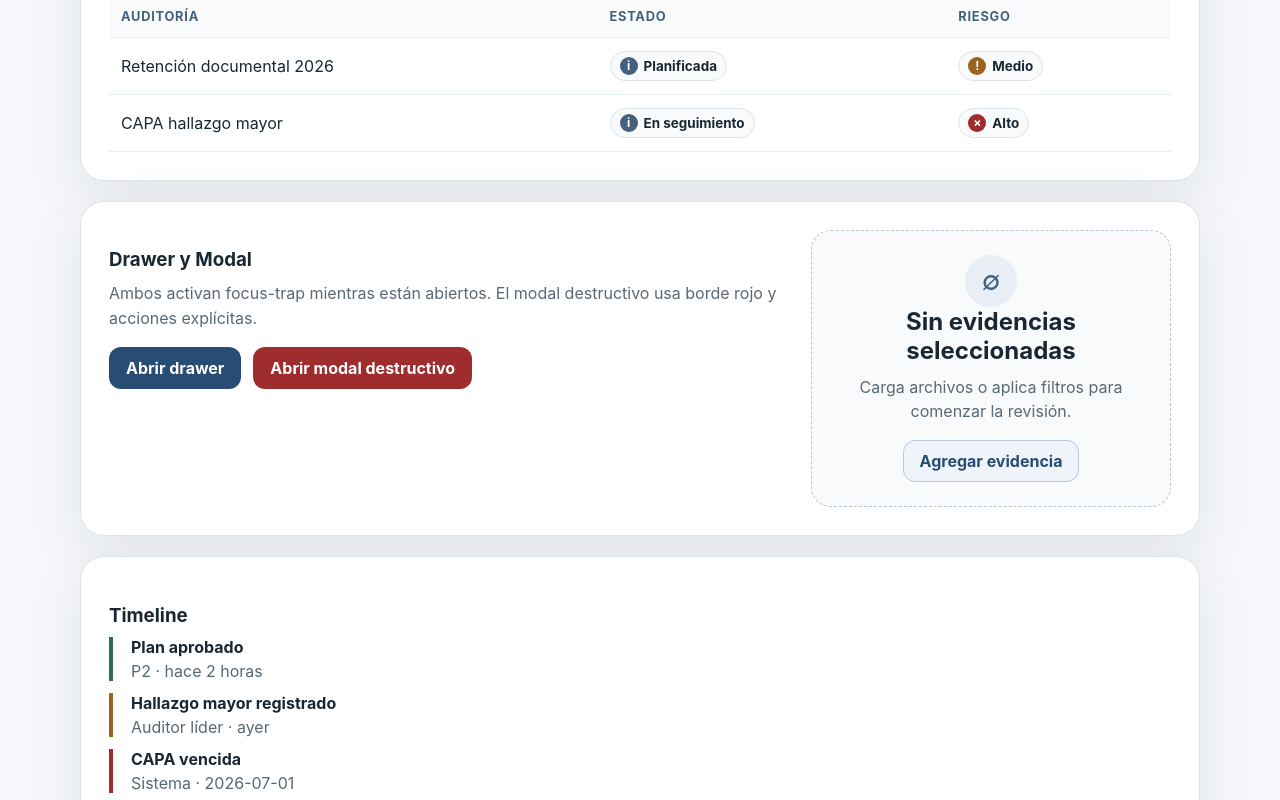
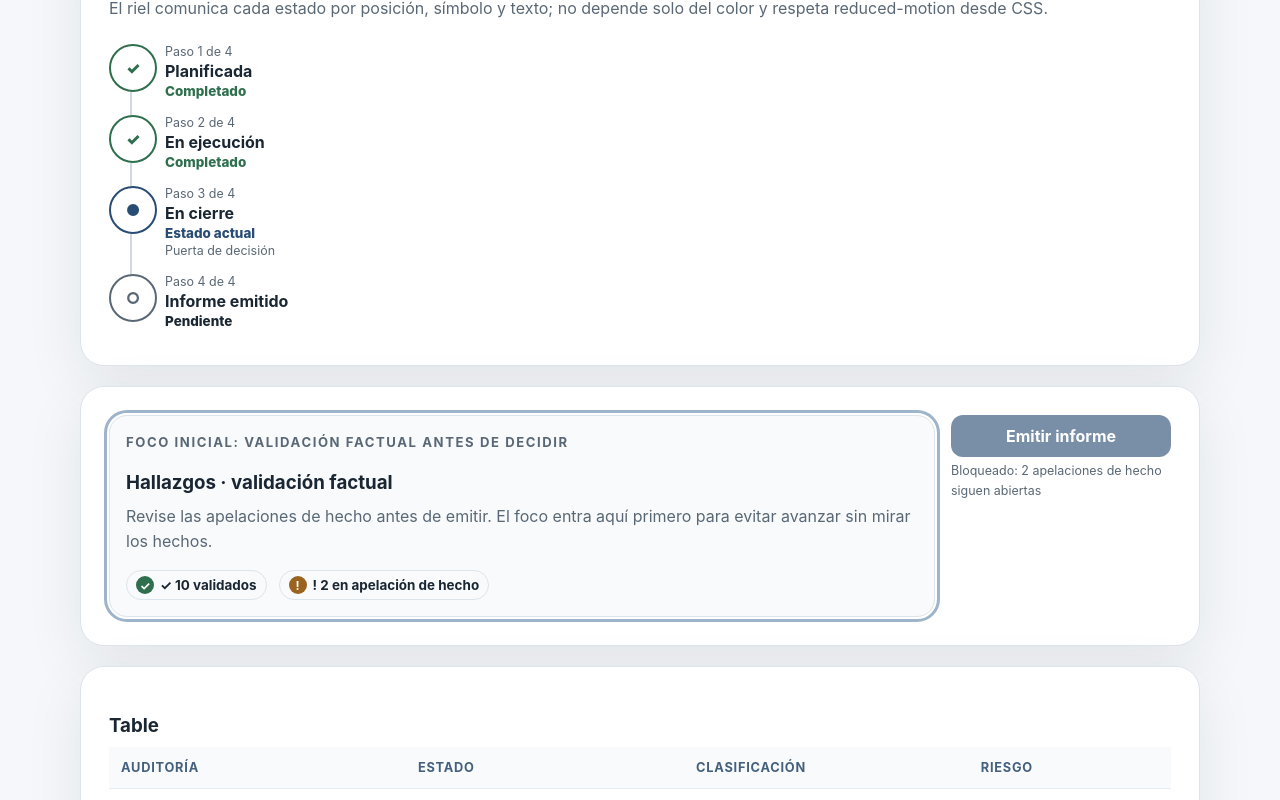
Before and after one commit to jmanuelc87/SGDyPA-frontend, a React (Vite) app: page / in a window 1280 px wide. Shown: the part 2120-2920 px from the top of the page. Built offline with nearby package versions, Linux system fonts and the light colour scheme.

Commit message:
BRI-7 add accessibility baseline primitives

```diff
--- a/src/app/styles.css
+++ b/src/app/styles.css
@@ -470,3 +470,126 @@ h1 {
     padding: 28px 0;
   }
 }
+
+.state-rail ol {
+  display: grid;
+  gap: 0;
+  padding: 0;
+  margin: 0;
+  list-style: none;
+}
+
+.state-rail__item {
+  position: relative;
+  display: grid;
+  grid-template-columns: 44px minmax(0, 1fr);
+  gap: 12px;
+  min-height: 44px;
+  padding: 8px 0;
+}
+
+.state-rail__item:not(:last-child)::after {
+  position: absolute;
+  top: 44px;
+  bottom: -8px;
+  left: 21px;
+  width: 2px;
+  content: '';
+  background: #cfd9e3;
+  transition: background-color 160ms ease;
+}
+
+.state-rail__marker {
+  z-index: 1;
+  display: grid;
+  width: 44px;
+  height: 44px;
+  place-items: center;
+  border: 2px solid currentcolor;
+  border-radius: 50%;
+  color: #5a6875;
+  background: #fff;
+  font-weight: 900;
+}
+
+.state-rail__body {
+  display: grid;
+  gap: 2px;
+  align-content: center;
+}
+
+.state-rail__position,
+.state-rail__body small {
+  color: #5a6875;
+  font-size: 0.78rem;
+}
+
+.state-rail__body > span:not(.state-rail__position) {
+  width: fit-content;
+  font-size: 0.84rem;
+  font-weight: 800;
+}
+
+.state-rail__item--completed .state-rail__marker,
+.state-rail__item--completed .state-rail__body > span:not(.state-rail__position) {
+  color: #2f6f4e;
+}
+
+.state-rail__item--current .state-rail__marker,
+.state-rail__item--current .state-rail__body > span:not(.state-rail__position) {
+  color: #284c73;
+}
+
+.state-rail__item--blocked .state-rail__marker,
+.state-rail__item--blocked .state-rail__body > span:not(.state-rail__position) {
+  color: #9f2d2d;
+}
+
+.decision-gate {
+  display: grid;
+  grid-template-columns: minmax(0, 1fr) minmax(220px, max-content);
+  gap: 16px;
+  align-items: start;
+}
+
+.decision-gate__review {
+  padding: 16px;
+  border: 1px solid #dce4ec;
+  border-radius: 18px;
+  background: #f8fafc;
+}
+
+.decision-gate__review:focus-visible {
+  outline: 3px solid #9db4ca;
+  outline-offset: 2px;
+}
+
+.decision-gate__actions {
+  display: grid;
+  gap: 8px;
+}
+
+@media (prefers-reduced-motion: reduce) {
+  *,
+  *::before,
+  *::after {
+    scroll-behavior: auto !important;
+    transition-duration: 0.01ms !important;
+    animation-duration: 0.01ms !important;
+    animation-iteration-count: 1 !important;
+  }
+}
+
+@media (pointer: coarse) {
+  .filter-chip,
+  .sgd-button,
+  .tag {
+    min-height: 44px;
+  }
+}
+
+@media (max-width: 720px) {
+  .decision-gate {
+    grid-template-columns: 1fr;
+  }
+}
--- a/src/shared/ui/ComponentCatalog.tsx
+++ b/src/shared/ui/ComponentCatalog.tsx
@@ -1,31 +1,62 @@
 import { useState } from 'react';
 import {
   Button,
+  DecisionGate,
   Drawer,
   EmptyState,
   FilterBar,
   MetricStrip,
   Modal,
+  ProcessStateRail,
   Table,
   Tag,
   Timeline,
   type TableColumn,
 } from './primitives';
 
-type AuditRow = { id: string; auditoria: string; estado: string; riesgo: string };
+type AuditRow = {
+  id: string;
+  auditoria: string;
+  estado: string;
+  clasificacion: 'NC mayor' | 'NC menor';
+  riesgo: string;
+};
 
 const rows: AuditRow[] = [
-  { id: 'aud-1', auditoria: 'Retención documental 2026', estado: 'Planificada', riesgo: 'Medio' },
-  { id: 'aud-2', auditoria: 'CAPA hallazgo mayor', estado: 'En seguimiento', riesgo: 'Alto' },
+  {
+    id: 'aud-1',
+    auditoria: 'Retención documental 2026',
+    estado: 'Planificada',
+    clasificacion: 'NC menor',
+    riesgo: 'Medio',
+  },
+  {
+    id: 'aud-2',
+    auditoria: 'CAPA hallazgo mayor',
+    estado: 'En seguimiento',
+    clasificacion: 'NC mayor',
+    riesgo: 'Alto',
+  },
 ];
 
 const columns: TableColumn<AuditRow>[] = [
   { key: 'auditoria', header: 'Auditoría' },
-  { key: 'estado', header: 'Estado', render: (row) => <Tag tone="info">{row.estado}</Tag> },
+  { key: 'estado', header: 'Estado', render: (row) => <Tag tone="info">Estado: {row.estado}</Tag> },
+  {
+    key: 'clasificacion',
+    header: 'Clasificación',
+    render: (row) => (
+      <Tag tone={row.clasificacion === 'NC mayor' ? 'danger' : 'warning'}>
+        Clasificación: {row.clasificacion}
+      </Tag>
+    ),
+  },
   {
     key: 'riesgo',
     header: 'Riesgo',
-    render: (row) => <Tag tone={row.riesgo === 'Alto' ? 'danger' : 'warning'}>{row.riesgo}</Tag>,
+    render: (row) => (
+      <Tag tone={row.riesgo === 'Alto' ? 'danger' : 'warning'}>Riesgo: {row.riesgo}</Tag>
+    ),
   },
 ];
 
@@ -78,6 +109,47 @@ export function ComponentCatalog() {
             { id: 'riesgo', label: 'Riesgo', value: 'Alto' },
           ]}
         />
+      </article>
+
+      <article className="catalog-card">
+        <h3>Baseline accesible para estados legales</h3>
+        <p>
+          El riel comunica cada estado por posición, símbolo y texto; no depende solo del color y
+          respeta reduced-motion desde CSS.
+        </p>
+        <ProcessStateRail
+          states={[
+            { id: 'planificada', label: 'Planificada', status: 'completed' },
+            { id: 'ejecucion', label: 'En ejecución', status: 'completed' },
+            {
+              id: 'cierre',
+              label: 'En cierre',
+              status: 'current',
+              description: 'Puerta de decisión',
+            },
+            { id: 'emitido', label: 'Informe emitido', status: 'pending' },
+          ]}
+        />
+      </article>
+
+      <article className="catalog-card">
+        <DecisionGate
+          title="Hallazgos · validación factual"
+          actions={
+            <Button disabled disabledReason="Bloqueado: 2 apelaciones de hecho siguen abiertas">
+              Emitir informe
+            </Button>
+          }
+        >
+          <p>
+            Revise las apelaciones de hecho antes de emitir. El foco entra aquí primero para evitar
+            avanzar sin mirar los hechos.
+          </p>
+          <div className="inline-demo">
+            <Tag tone="success">✓ 10 validados</Tag>
+            <Tag tone="warning">! 2 en apelación de hecho</Tag>
+          </div>
+        </DecisionGate>
       </article>
 
       <article className="catalog-card">
--- a/src/shared/ui/primitives.tsx
+++ b/src/shared/ui/primitives.tsx
@@ -8,6 +8,27 @@ import {
 } from 'react';
 
 export type Tone = 'neutral' | 'info' | 'success' | 'warning' | 'danger';
+
+export type ProcessState = {
+  id: string;
+  label: string;
+  description?: string;
+  status: 'completed' | 'current' | 'pending' | 'blocked';
+};
+
+const stateStatusLabel: Record<ProcessState['status'], string> = {
+  blocked: 'Bloqueado',
+  completed: 'Completado',
+  current: 'Estado actual',
+  pending: 'Pendiente',
+};
+
+const stateStatusSymbol: Record<ProcessState['status'], string> = {
+  blocked: '!',
+  completed: '✓',
+  current: '●',
+  pending: '○',
+};
 
 type Size = 'sm' | 'md';
 
@@ -139,6 +160,76 @@ export type TableColumn<T> = {
   header: string;
   render?: (row: T) => ReactNode;
 };
+
+export function ProcessStateRail({
+  ariaLabel = 'Estado del proceso',
+  states,
+}: {
+  states: ProcessState[];
+  ariaLabel?: string;
+}) {
+  return (
+    <nav aria-label={ariaLabel} className="state-rail">
+      <ol>
+        {states.map((state, index) => (
+          <li
+            aria-current={state.status === 'current' ? 'step' : undefined}
+            className={`state-rail__item state-rail__item--${state.status}`}
+            key={state.id}
+          >
+            <span className="state-rail__marker" aria-hidden="true">
+              {stateStatusSymbol[state.status]}
+            </span>
+            <span className="state-rail__body">
+              <span className="state-rail__position">
+                Paso {index + 1} de {states.length}
+              </span>
+              <strong>{state.label}</strong>
+              <span>{stateStatusLabel[state.status]}</span>
+              {state.description ? <small>{state.description}</small> : null}
+            </span>
+          </li>
+        ))}
+      </ol>
+    </nav>
+  );
+}
+
+export function DecisionGate({
+  actions,
+  children,
+  title,
+}: {
+  title: string;
+  children: ReactNode;
+  actions: ReactNode;
+}) {
+  const reviewRef = useRef<HTMLDivElement>(null);
+
+  useEffect(() => {
+    reviewRef.current?.focus();
+  }, []);
+
+  return (
+    <section className="decision-gate" aria-labelledby="decision-gate-title">
+      <div
+        className="decision-gate__review"
+        ref={reviewRef}
+        tabIndex={-1}
+        aria-describedby="decision-gate-order"
+      >
+        <p className="eyebrow" id="decision-gate-order">
+          Foco inicial: validación factual antes de decidir
+        </p>
+        <h3 id="decision-gate-title">{title}</h3>
+        {children}
+      </div>
+      <div className="decision-gate__actions" aria-label="Acciones de decisión">
+        {actions}
+      </div>
+    </section>
+  );
+}
 
 export function Table<T extends { id: string }>({
   columns,
```
